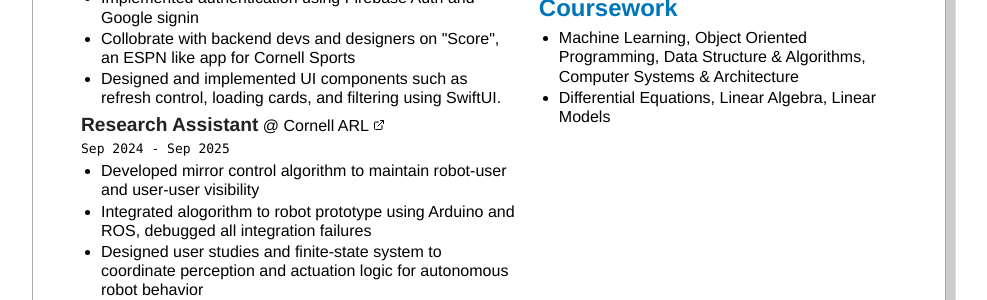
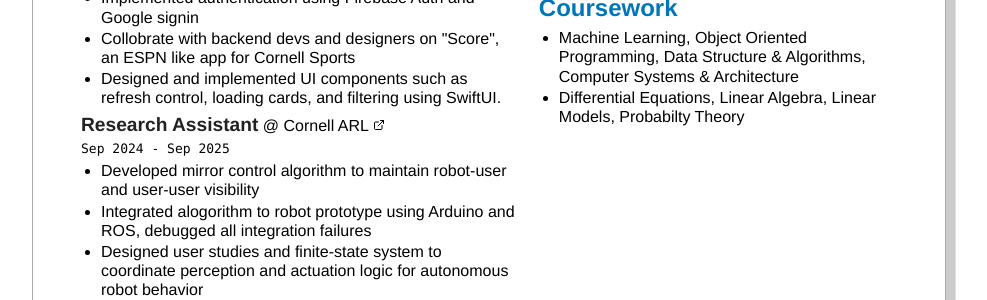
Before and after one commit to Juribu/juribu.github.io, a Jekyll site: the page resume/resume.html, which Jekyll copies as it is, in a window 1280 px wide. Shown: the part 850-1150 px from the top of the page, without its empty margins (151-1138 px from the left). Built offline with Jekyll 4.4.1, drawn with Linux system fonts in a browser that asks for light colours.

Commit message:
Update Courses

```diff
--- a/resume/resume.html
+++ b/resume/resume.html
@@ -156,7 +156,7 @@
             <h2>Coursework</h2>
             <ul>
               <li>Machine Learning, Object Oriented Programming, Data Structure & Algorithms, Computer Systems & Architecture</li>
-              <li>Differential Equations, Linear Algebra, Linear Models</li>
+              <li>Differential Equations, Linear Algebra, Linear Models, Probabilty Theory</li>
             </ul>
           </div>
         </div>
```
